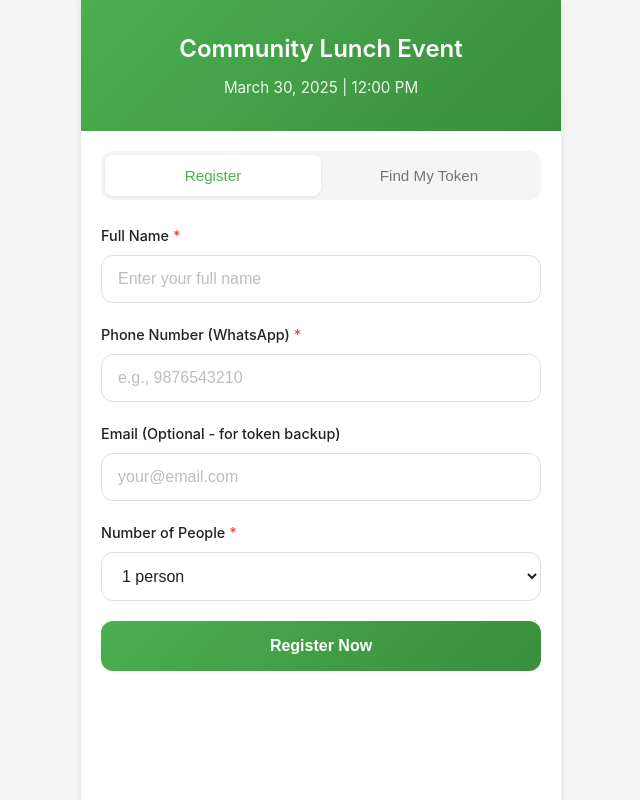
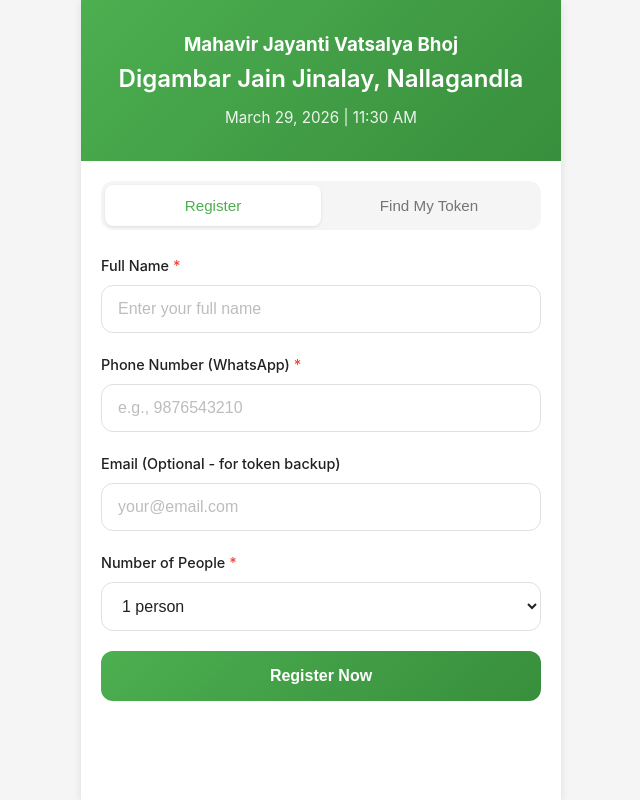
Before and after one commit to MightySuz/food-event-scanner, a plain HTML site: page index.html in a window 1280 px wide. Shown: the whole page, without its empty margins (319-959 px from the left). Drawn offline with Linux system fonts and the light colour scheme.

Commit message:
Update index.html

```diff
--- a/index.html
+++ b/index.html
@@ -12,8 +12,9 @@
     <div class="app-container">
         <!-- Header -->
         <header class="app-header">
-            <h1>Community Lunch Event</h1>
-            <p class="event-date">March 30, 2025 | 12:00 PM</p>
+            <h3>Mahavir Jayanti Vatsalya Bhoj</h3>
+            <h1>Digambar Jain Jinalay, Nallagandla</h1>
+            <p class="event-date">March 29, 2026 | 11:30 AM</p>
         </header>
 
         <!-- Main Content -->
```
